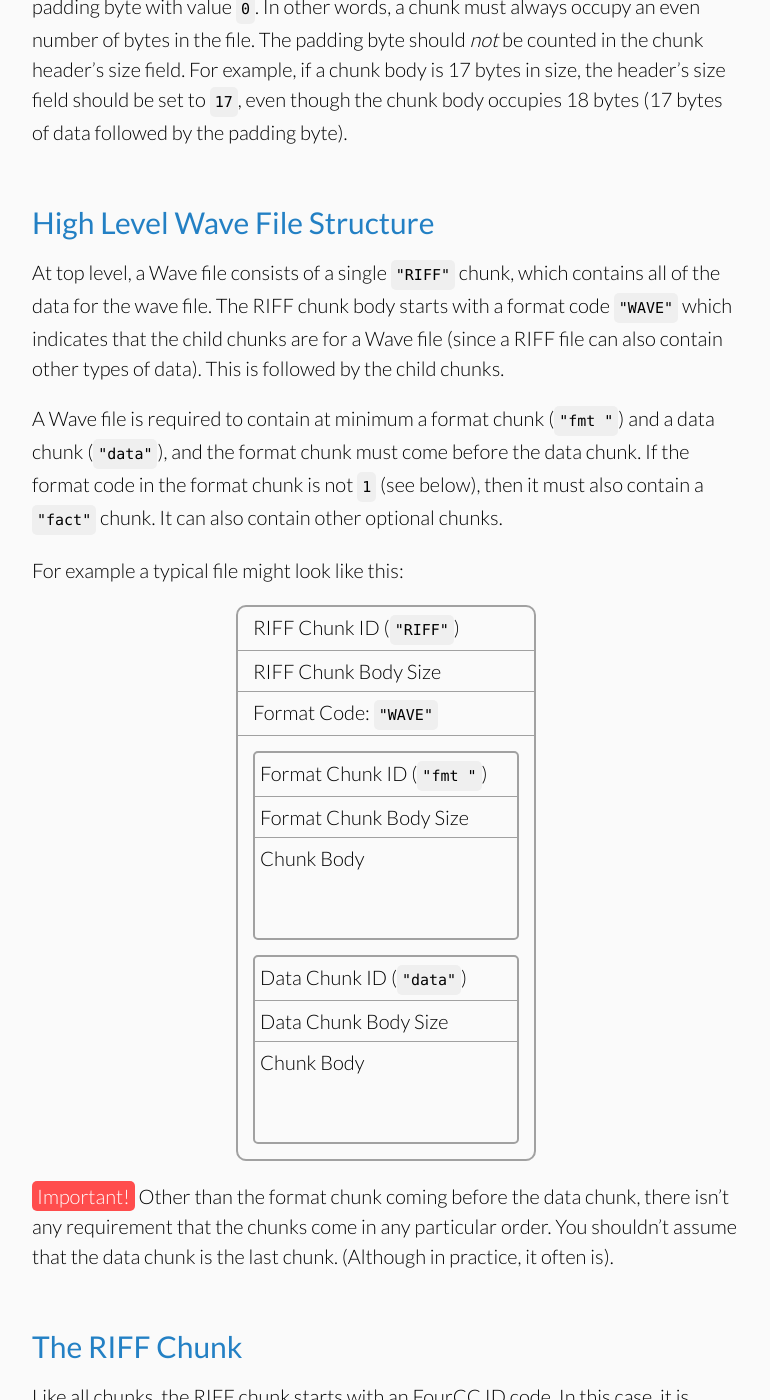
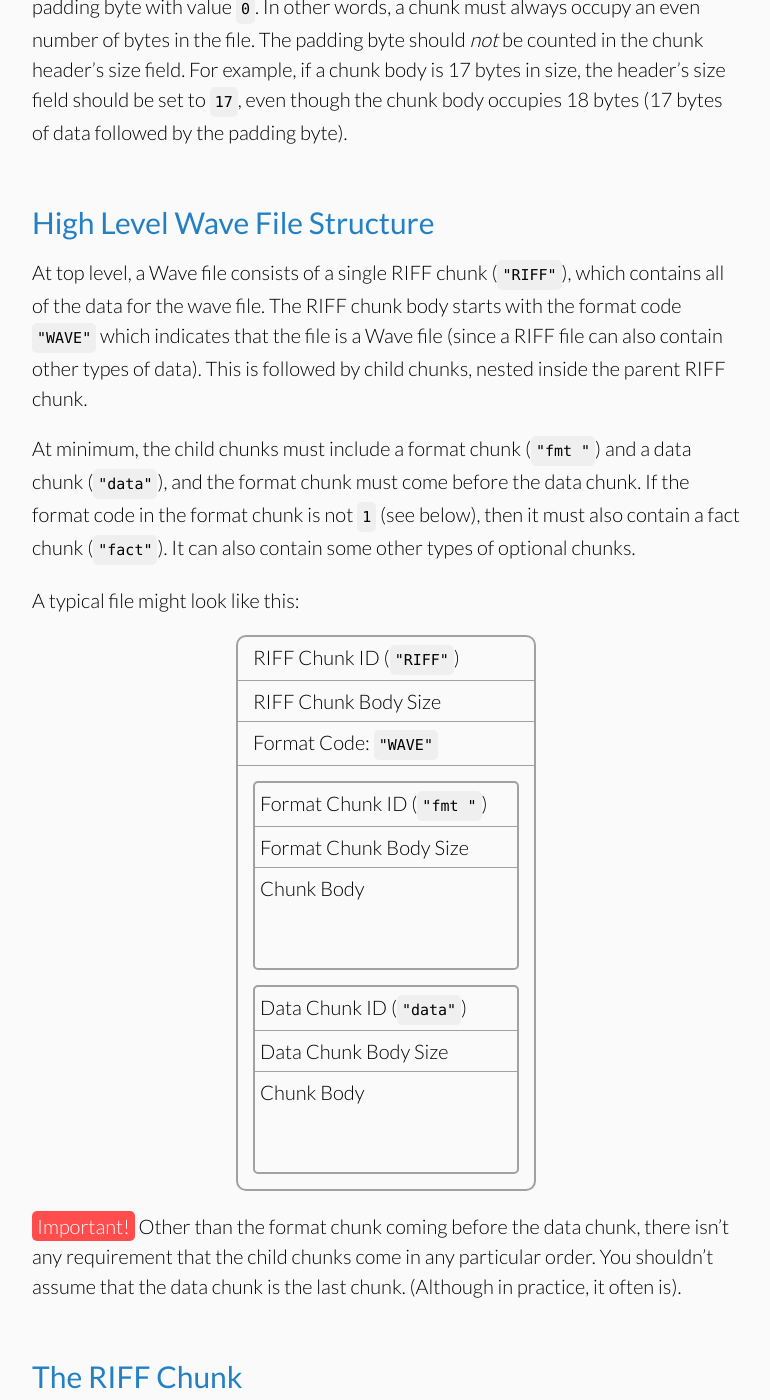
Before and after one commit to jstrait/wavefile, a Jekyll site: the page built from how_wave_files_work.html, in a window 1280 px wide and 1400 px high, scrolled down 2143 px. Shown: the whole window, without its empty margins (254-1024 px from the left). Built offline with Jekyll 4.4.1, drawn with Linux system fonts in a browser that asks for light colours; some web fonts are replaced; some of the changed text lies outside the part shown.

Commit message:
Small writing improvements
In particular, clarifying the description of how a "RIFF" chunk
contains child chunks.

```diff
--- a/how_wave_files_work.html
+++ b/how_wave_files_work.html
@@ -29,14 +29,14 @@ and Data Specifications 1.0, August 1991</a></li>
   <p>Back in the late 80s Electronic Arts came up with a general container file format that could be used to store different types of data &ndash; audio, graphics, etc. It was called <em>IFF</em>, for <em><a href="https://en.wikipedia.org/wiki/Interchange_File_Format">Interchange File Format</a></em>. Microsoft then took this format, switched the byte order from <a href="https://en.wikipedia.org/wiki/Endianness">big-endian</a> to <a href="https://en.wikipedia.org/wiki/Endianness">little-endian</a> to better suit Intel processors, and dubbed it <em>RIFF (<a href="https://en.wikipedia.org/wiki/Resource_Interchange_File_Format">Resource Interchange File Format</a></em>). The RIFF format was then used for the <code>*.wav</code> file format.</p>
   <p>All multi-byte numbers in a RIFF file are stored as <a href="https://en.wikipedia.org/wiki/Endianness">little-endian</a>. (Some non-numeric data is stored as a sequence of bytes, in which endianness isn&rsquo;t relevant per se).</p>
   <h2>RIFF Files Contain &ldquo;Chunks&rdquo;</h2>
-  <p>Like an IFF file, a RIFF file is broken up into &ldquo;chunks&rdquo; of data. Each chunk starts with an 8-byte header containing a 4-byte identifier code, and a 4-byte size field.</p>
+  <p>Like an IFF file, a RIFF file is broken up into &ldquo;chunks&rdquo; of data. Each chunk starts with an 8-byte header containing a 4-byte identifier code, and a 4-byte size field. This is followed by the chunk body.</p>
   <p>The identifier code, called a <a href="https://en.wikipedia.org/wiki/Fourcc">FourCC</a>, is a sequence of 4 bytes. When each byte is interpreted as an 8-bit ASCII character, they typically form a human readable string. For example, <code>0x52</code> <code>0x49</code> <code>0x46</code> <code>0x46</code> (i.e. <code>"RIFF"</code>), or <code>0x64</code> <code>0x61</code> <code>0x74</code> <code>0x61</code> (i.e. <code>"data"</code>). Since this is a raw sequence of bytes, the characters are case-sensitive.</p>
-  <p>The size field indicates the size of the chunk&rsquo;s body in bytes, as a 32-bit unsigned integer. The size should not include the 8-byte header. I.e., if a chunk consists of the 8-byte header followed by 1,000 bytes of data, the size field should indicate <code>1000</code>, not <code>1008</code>. Chunks can internally contain nested child chunks, if the spec for that chunk type allows it.</p>
+  <p>The size field indicates the size of the chunk&rsquo;s body in bytes, as a 32-bit unsigned integer. The size should not include the 8-byte header. I.e., if a chunk consists of the 8-byte header followed by 1,000 bytes of data, the size field should indicate <code>1000</code>, not <code>1008</code>.</p>
   <p><span class="tag-important">Important!</span> If a chunk body has an odd number of bytes, it must be followed by a padding byte with value <code>0</code>. In other words, a chunk must always occupy an even number of bytes in the file. The padding byte should <em>not</em> be counted in the chunk header&rsquo;s size field. For example, if a chunk body is 17 bytes in size, the header&rsquo;s size field should be set to <code>17</code>, even though the chunk body occupies 18 bytes (17 bytes of data followed by the padding byte).</p>
   <h2>High Level Wave File Structure</h2>
-  <p>At top level, a Wave file consists of a single <code>"RIFF"</code> chunk, which contains all of the data for the wave file. The RIFF chunk body starts with a format code <code>"WAVE"</code> which indicates that the child chunks are for a Wave file (since a RIFF file can also contain other types of data). This is followed by the child chunks.</p>
-  <p>A Wave file is required to contain at minimum a format chunk (<code>"fmt&nbsp;"</code>) and a data chunk (<code>"data"</code>), and the format chunk must come before the data chunk. If the format code in the format chunk is not <code>1</code> (see below), then it must also contain a <code>"fact"</code> chunk. It can also contain other optional chunks.</p>
-  <p>For example a typical file might look like this:</p>
+  <p>At top level, a Wave file consists of a single RIFF chunk (<code>"RIFF"</code>), which contains all of the data for the wave file. The RIFF chunk body starts with the format code <code>"WAVE"</code> which indicates that the file is a Wave file (since a RIFF file can also contain other types of data). This is followed by child chunks, nested inside the parent RIFF chunk.</p>
+  <p>At minimum, the child chunks must include a format chunk (<code>"fmt&nbsp;"</code>) and a data chunk (<code>"data"</code>), and the format chunk must come before the data chunk. If the format code in the format chunk is not <code>1</code> (see below), then it must also contain a fact chunk (<code>"fact"</code>). It can also contain some other types of optional chunks.</p>
+  <p>A typical file might look like this:</p>
   <div class="chunk-parent">
     <span class="chunk-parent-field">RIFF Chunk ID (<code>"RIFF"</code>)</span>
     <span class="chunk-parent-field">RIFF Chunk Body Size</span>
@@ -52,10 +52,10 @@ and Data Specifications 1.0, August 1991</a></li>
       <span class="chunk-child-field">Chunk Body<br /><br /><br /></span>
     </div>
   </div>
-  <p><span class="tag-important">Important!</span> Other than the format chunk coming before the data chunk, there isn&rsquo;t any requirement that the chunks come in any particular order. You shouldn&rsquo;t assume that the data chunk is the last chunk. (Although in practice, it often is).</p>
+  <p><span class="tag-important">Important!</span> Other than the format chunk coming before the data chunk, there isn&rsquo;t any requirement that the child chunks come in any particular order. You shouldn&rsquo;t assume that the data chunk is the last chunk. (Although in practice, it often is).</p>
   <h2>The RIFF Chunk</h2>
   <p>Like all chunks, the RIFF chunk starts with an FourCC ID code. In this case, it is <code>"RIFF"</code>. Next is the size field, which is the size of the entire Wave file except for the 8-byte RIFF chunk header.</p>
-  <p>The first 4 bytes following the header will identify the type of RIFF chunk. In the case of a Wave file, it will be <code>"WAVE"</code>. Immediately following that will be the inner Wave file chunks.</p>
+  <p>The first 4 bytes following the header will identify the type of RIFF chunk. In the case of a Wave file, it will be <code>"WAVE"</code>. Immediately following that will be the child chunks.</p>
   <div class="scroll-x">
     <table>
       <tr>
```
